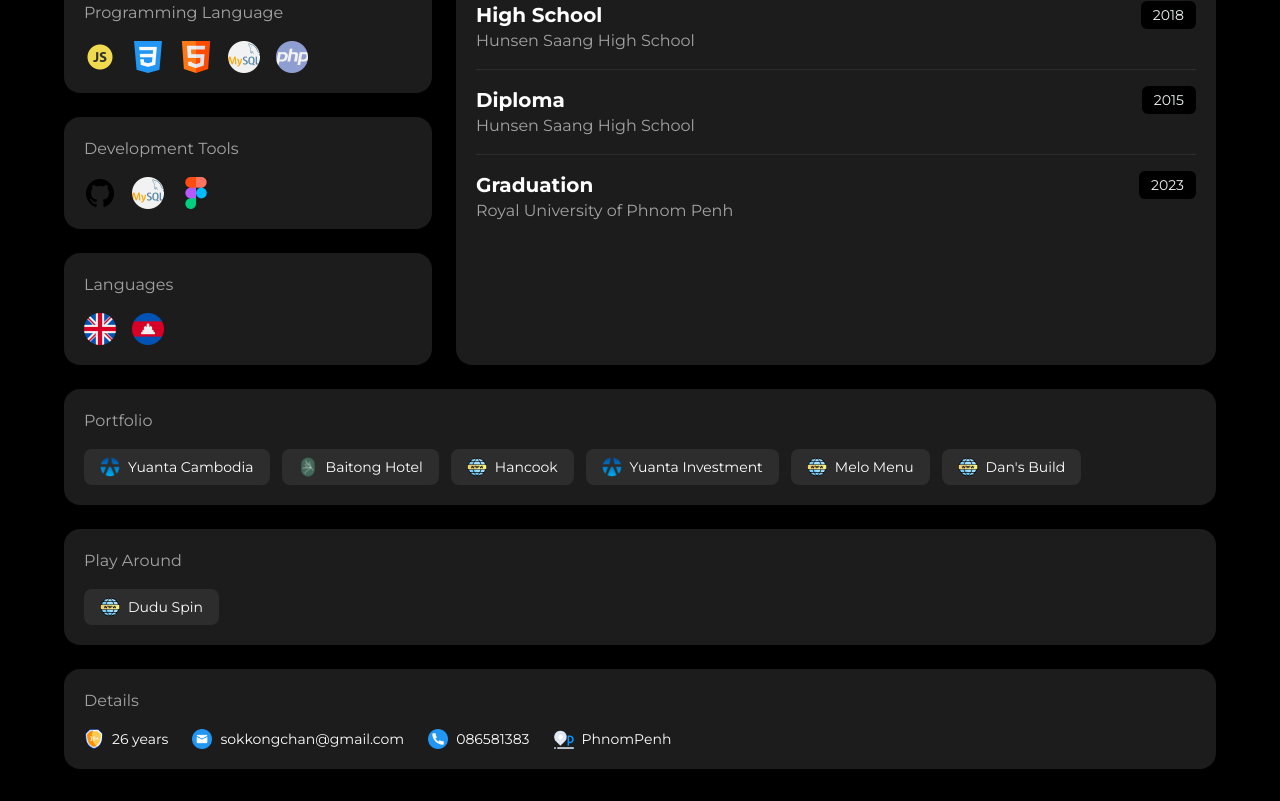
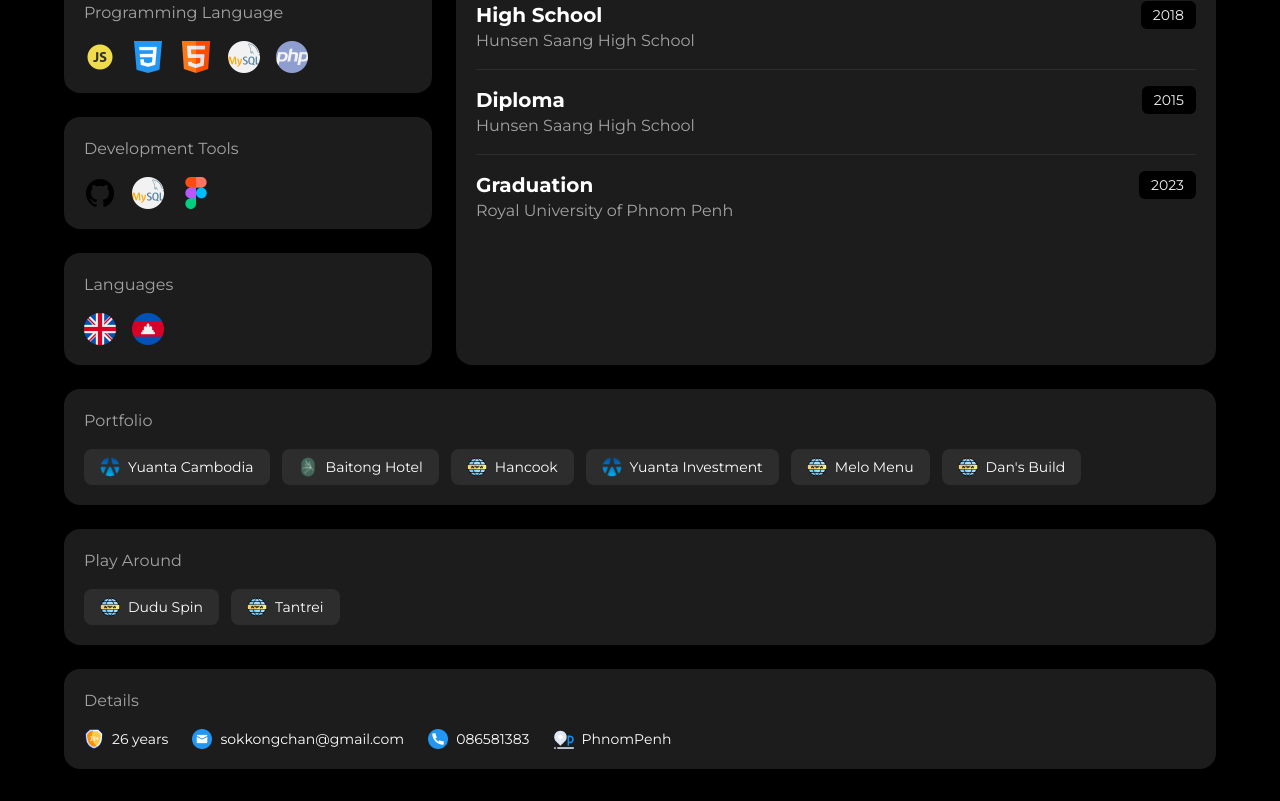
Before and after one commit to kong44/portfolio-dark, a React (Vite) app: page / in a window 1280 px wide. Shown: the part 493-1294 px from the top of the page. Built offline with nearby package versions, Linux system fonts and the light colour scheme.

Commit message:
update playaround

```diff
--- a/constants.ts
+++ b/constants.ts
@@ -74,6 +74,7 @@ export const portfolioLinks: Link[] = [
 ];
 export const playArounds: Link[] = [
     { name: "Dudu Spin", url: "https://duduchoice.vercel.app", icon: www },
+    { name: "Tantrei", url: "https://music-steaming.vercel.app", icon: www},
 ];
 
 export const details: Detail[] = [
```
